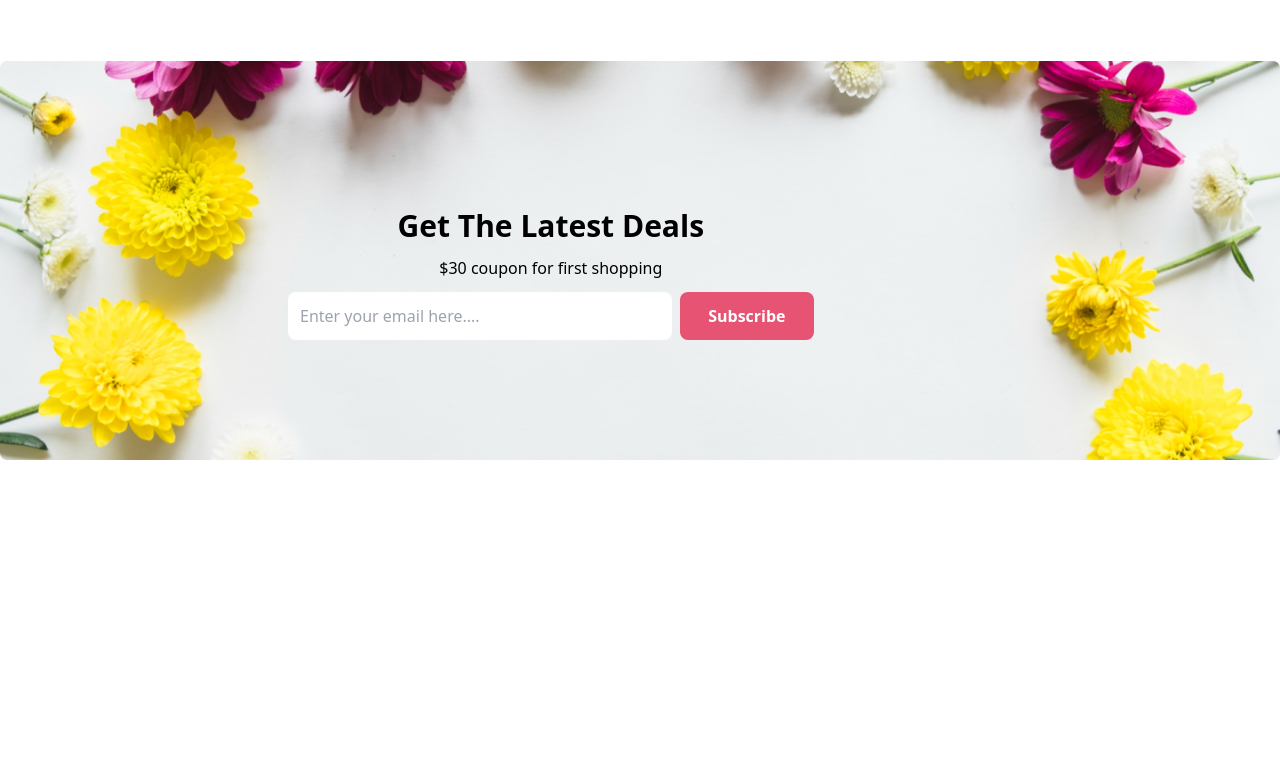
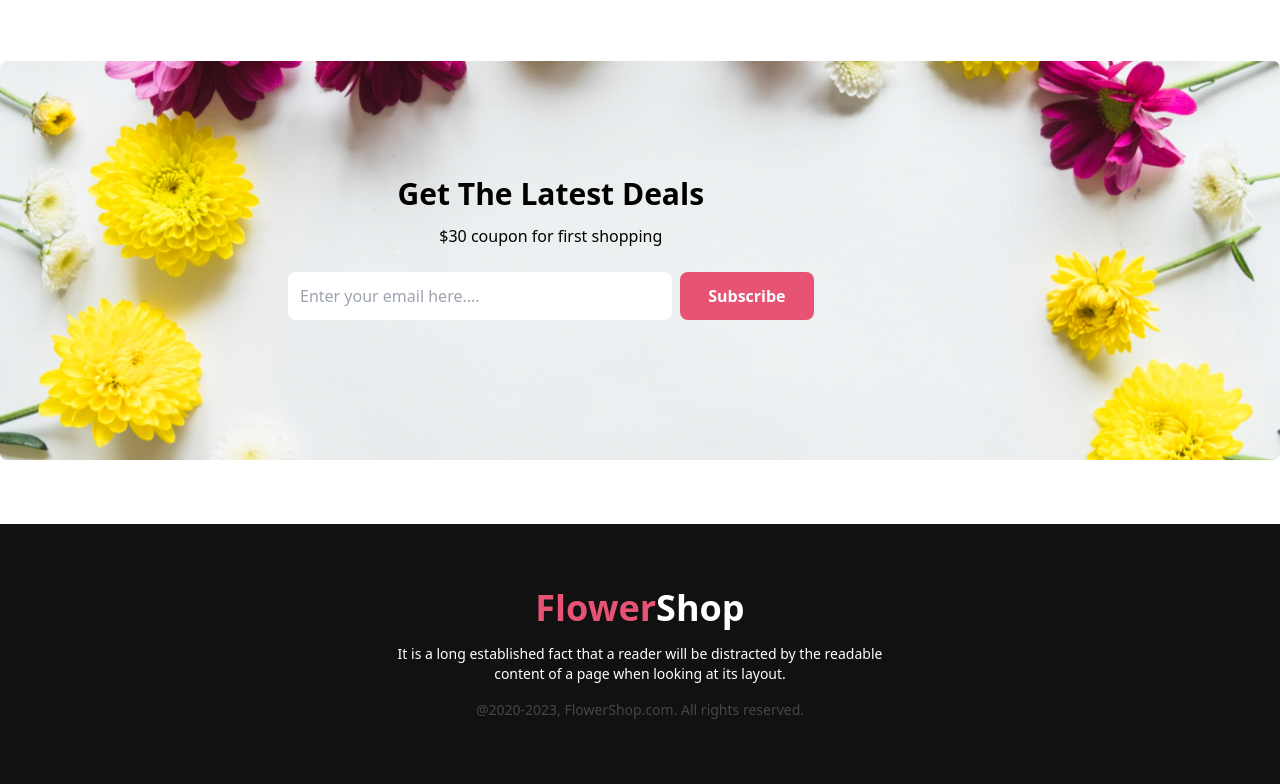
Before and after one commit to Nurealom405/flower-webpage, a plain HTML site: page index.html in a window 1280 px wide. Shown: the part 2336-3120 px from the top of the page. Before the commit the page ends 2796 px from the top, so only its background shows below. Drawn offline with nearby package versions, Linux system fonts and the light colour scheme.

Commit message:
all done

```diff
--- a/index.html
+++ b/index.html
@@ -150,9 +150,9 @@
         <div class="relative ">
             <img src="asset/Rectangle 9.png" alt="">
             <div class="absolute top-1/4 left-72">
-              <div class="text-center mt-12">
+              <div class="text-center mt-4">
                 <h1 class="text-3xl font-bold"> Get The Latest Deals</h1>
-                <p class="mt-3">$30 coupon for first shopping</p>
+                <p class="mt-3 mb-3">$30 coupon for first shopping</p>
 
                     <input class="bg-[#fff] p-3 w-96 mt-3 rounded-lg me-1" type="email" name="email" id="" placeholder="Enter your email here....">
                     <button class="text-white bg-[#e65373] px-7 py-3 rounded-lg font-bold"
@@ -168,7 +168,15 @@
     </main>
 
     <footer>
+        <section class="bg-[#121112] mt-16">
+            <div class="container mx-auto text-white text-center p-16 space-y-4">
+                <h1 class="text-4xl font-bold"><span class="text-[#e65373]">Flower</span>Shop</h1>
+                <p class="text-sm">It is a long established fact that a reader will be distracted by the readable <br> content of a page when looking at its layout.</p>
 
+                <p class="text-[#484645] text-sm">@2020-2023, FlowerShop.com. All rights reserved. </p>
+
+            </div>
+        </section>
     </footer>
   </body>
 </html>
```
